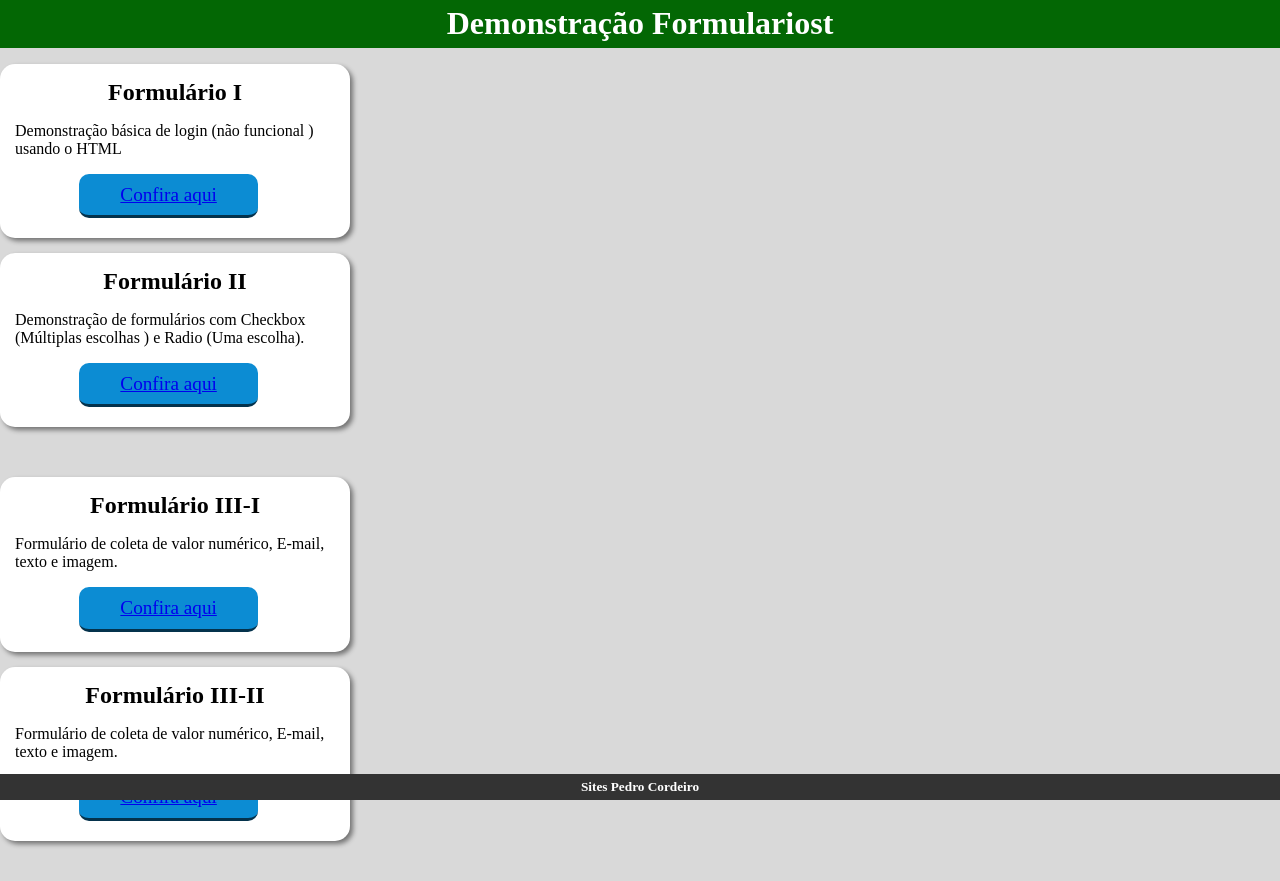
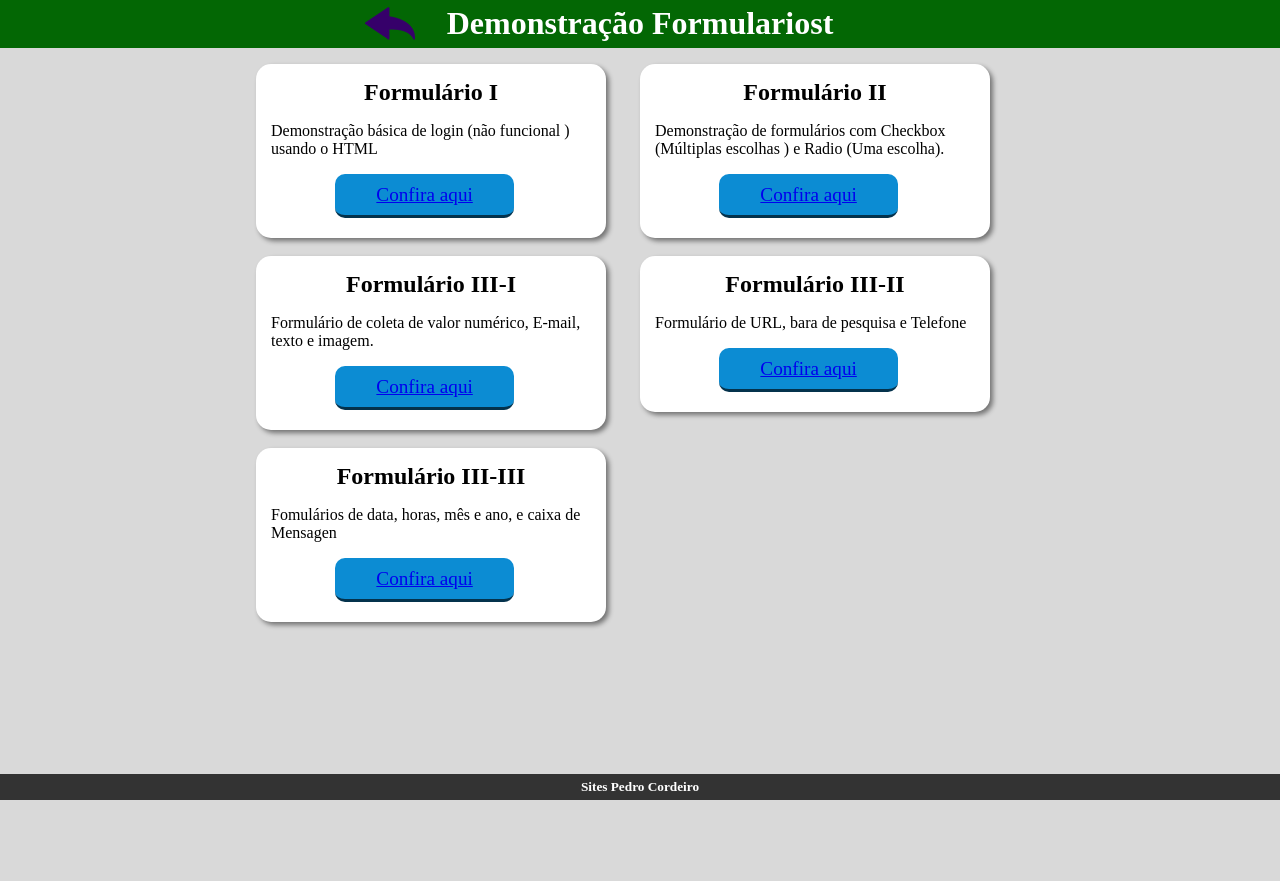
Before and after one commit to Pedroac97/HTML5-CSS3, a plain HTML site: page Demonstração de Fomulários/Fomulários.html in a window 1280 px wide. After the commit the page ends 800 px from the top, so only its background shows below. Drawn offline with Linux system fonts and the light colour scheme.

Commit message:
rota de volta

```diff
--- a/CSS/index.css
+++ b/CSS/index.css
@@ -15,6 +15,10 @@ header{
 	height: 3em;
 	color: #FFF;
 	margin-bottom: 1em;
+}
+.voltar {
+    position: absolute;
+    margin-left: -82px;
 }
 h1,h2,h5{
 	padding-top: 5px;
--- a/Demonstração de Fomulários/Fomulários.html
+++ b/Demonstração de Fomulários/Fomulários.html
@@ -21,7 +21,7 @@
 <body>
     <header>
         <div class="container">
-            <h1>Demonstração Formulariost</h1>
+            <h1><a class="voltar" href="../index.html"><img src="../imagens/btn-back.png" alt="Voltar"></a> Demonstração Formulariost</h1>
         </div>
     </header>
     <section>
@@ -42,8 +42,7 @@
                     </div>
                 </article>
             </div>
-            <div>
-                <p><br></p>
+            <div class="divisor">
             </div>
             <div class="duplas">
                 <article>
@@ -55,11 +54,27 @@
                 </article>
                 <article>
                     <h2>Formulário III-II</i></h2>
-                    <p>Formulário de coleta de valor numérico, E-mail,  texto e imagem.</p>
+                    <p>Formulário de URL, bara de pesquisa e Telefone</p>
                     <div class="btn">
-                        <p class="link"><a href="Formulário 3-1.html">Confira aqui</a></p>
+                        <p class="link"><a href="Formulário 3-2.html">Confira aqui</a></p>
                     </div>
                 </article>
+            </div>
+            <div class="divisor">
+            </div>
+            <div class="duplas">
+                <article>
+                    <h2>Formulário III-III</i></h2>
+                    <p>Fomulários de data, horas, mês e ano, e caixa de Mensagen </p>
+                    <div class="btn">
+                        <p class="link"><a href="Formulário 3-3.html">Confira aqui</a></p>
+                    </div>
+                </article>
+            </div>
+        </div>
+        <div class="divisor">
+            <div class="voltar">
+
             </div>
         </div>
     </section>
--- a/Demonstração de Fomulários/css forms/css.css
+++ b/Demonstração de Fomulários/css forms/css.css
@@ -6,11 +6,15 @@ article {
     width: 8vw;
     margin-left: 5vw;
 }
-/* .duplas article:nth-child(2) {
+.duplas article:nth-child(2) {
     margin-left: 50vw;
 }
 
 .duplas article{
     margin-left: 20vw;
     position: absolute;
-} */
+
+}
+.divisor{
+    height: 15vw;
+}
```
Also changed, not shown: Demonstração de Fomulários/Formulário 1.html (+1 -1 lines), Demonstração de Fomulários/Formulário 2.html (+1 -1 lines), Demonstração de Fomulários/Formulário 3-1.html (+1 -1 lines), Demonstração de Fomulários/Formulário 3-2.html (+1 -1 lines), Demonstração de Fomulários/Formulário 3-3.html (+2 -2 lines), Demonstração de Tabela/Tabela 1.html (+1 -1 lines), index.html (+5 -5 lines), imagens/btn-back.png (added).
